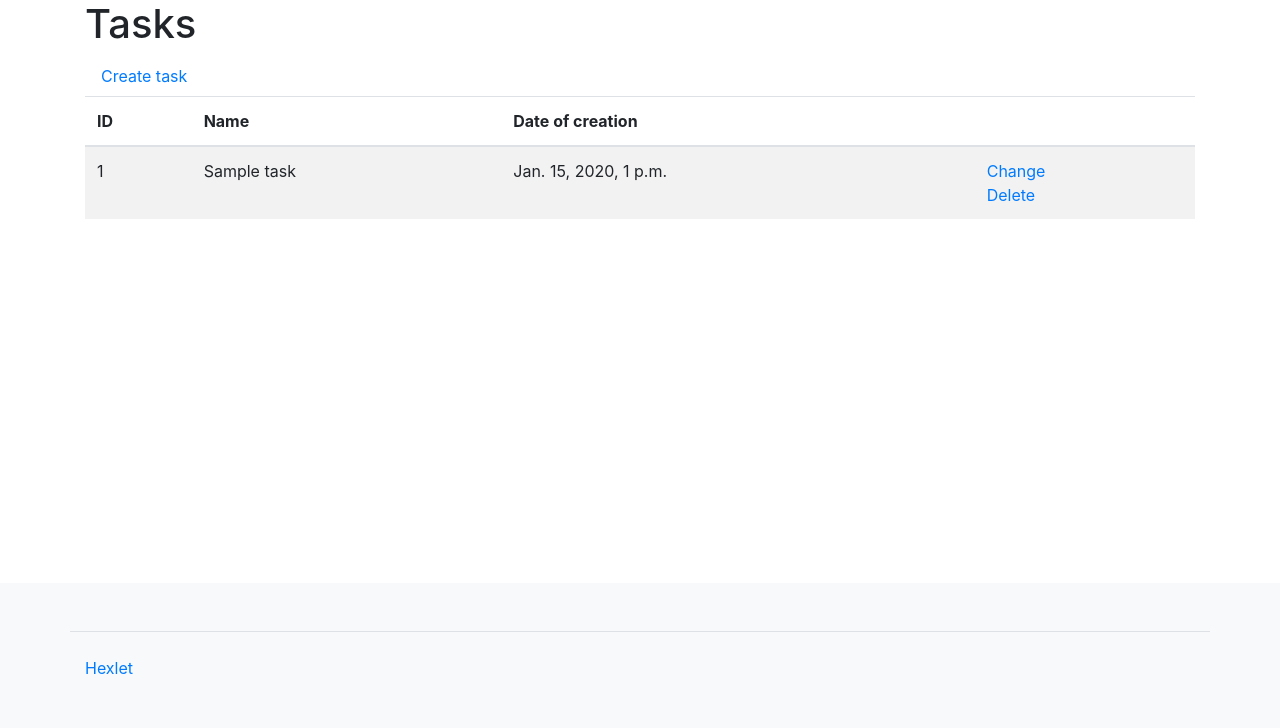
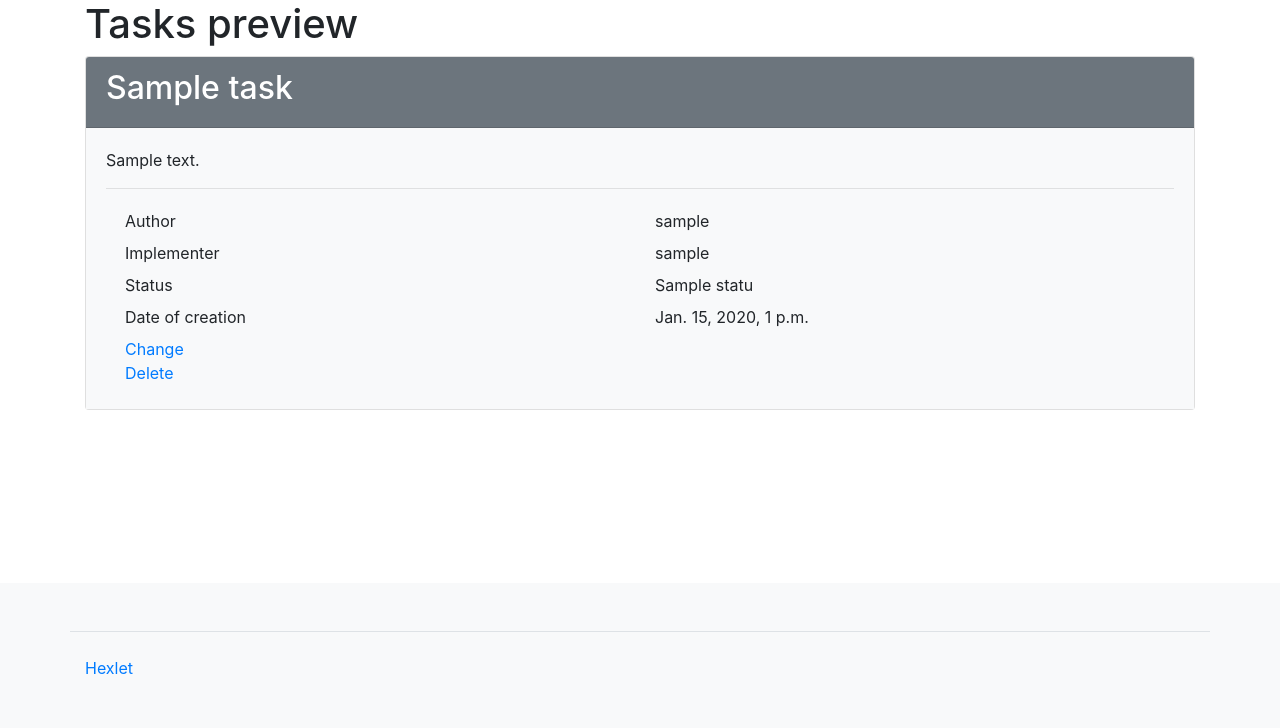
Before and after one commit to choolkov/python-project-52, a Django app: page /tasks/1/ in a window 1280 px wide. Shown: the part 72-800 px from the top of the page. Run offline with Django 4.2, Linux system fonts and the light colour scheme; tables that the repository leaves empty hold one stand-in row (values such as "Sample post"); some libraries are stand-ins or nearby versions.

Commit message:
add task preview

```diff
--- a/task_manager/tasks/urls.py
+++ b/task_manager/tasks/urls.py
@@ -6,8 +6,8 @@ app_name = 'tasks'
 
 urlpatterns = [
     path('', views.TaskListView.as_view(), name='list'),
+    path('<int:pk>/', views.TaskView.as_view(), name='preview'),
     path('create/', views.CreateTaskView.as_view(), name='create'),
-    path('<int:pk>/', views.TaskView.as_view(), name='preview'),  # TODO
     path('<int:pk>/update/', views.UpdateTaskView.as_view(), name='update'),
     path('<int:pk>/delete/', views.DeleteTaskView.as_view(), name='delete'),
 ]
--- a/task_manager/tasks/views.py
+++ b/task_manager/tasks/views.py
@@ -2,11 +2,16 @@ from django.contrib.auth.mixins import LoginRequiredMixin
 from django.contrib.messages.views import SuccessMessageMixin
 from django.urls import reverse_lazy
 from django.utils.translation import gettext_lazy as _
-from django.views.generic import CreateView, DeleteView, UpdateView
+from django.views.generic import CreateView, DeleteView, DetailView, UpdateView
 from django.views.generic.list import ListView
 
 from task_manager.tasks.forms import TaskForm
 from task_manager.tasks.models import Task
+
+
+class TaskView(DetailView):
+    model = Task
+    template_name = 'tasks/preview.html'
 
 
 class TaskListView(ListView):
@@ -14,12 +19,13 @@ class TaskListView(ListView):
     template_name = 'tasks/list.html'
 
 
-class TaskView(ListView):  # TODO
-    queryset = Task.objects.all()
-    template_name = 'tasks/list.html'
+class CreateTaskView(SuccessMessageMixin, CreateView):
+    def form_valid(self, form):
+        self.object = form.save(commit=False)
+        self.object.author = self.request.user
+        self.object.save()
+        return super().form_valid(form)
 
-
-class CreateTaskView(SuccessMessageMixin, CreateView):
     model = Task
     form_class = TaskForm
     template_name = 'tasks/create.html'
--- a/task_manager/templates/tasks/list.html
+++ b/task_manager/templates/tasks/list.html
@@ -10,6 +10,9 @@
     <tr>
       <th>ID</th>
       <th>{% translate "Name" %}</th>
+      <th>{% translate "Status" %}</th>
+      <th>{% translate "Author" %}</th>
+      <th>{% translate "Implementer" %}</th>
       <th>{% translate "Date of creation" %}</th>
       <th></th>
     </tr>
@@ -18,7 +21,10 @@
     {% for task in object_list %}
     <tr>
       <td>{{ task.id }}</td>
-      <td>{{ task.name }}</td>
+      <td><a href="{% url "tasks:preview" task.id %}">{{ task.name }}</a></td>
+      <td>{{ task.status }}</td>
+      <td>{{ task.author }}</td>
+      <td>{{ task.implementer }}</td>
       <td>{{ task.date_created }}</td>
       <td>
         <a href="{% url "tasks:update" task.id %}">{% translate "Change" %}</a>
@@ -28,7 +34,7 @@
     </tr>
     {% empty %}
     <tr>
-      <td colspan=4>{% translate "No tasks yet." %}</td>
+      <td colspan=7>{% translate "No tasks yet." %}</td>
     </tr>
     {% endfor %}
   </tbody>
--- /dev/null
+++ b/task_manager/templates/tasks/preview.html
@@ -0,0 +1,41 @@
+{% extends 'components/base.html' %}
+{% load i18n %}
+
+{% block header %}{% translate "Tasks preview" %}{% endblock %}
+
+{% block content %}
+<div class="card">
+  <div class="card-header bg-secondary text-white">
+    <h2>{{ object.name }}</h2>
+  </div>
+  <div class="card-body bg-light">
+    <p>{{ object.description }}</p>
+    <hr>
+    <div class="container">
+      <div class="row p-1">
+        <div class="col">{% translate "Author" %}</div>
+        <div class="col">{{ object.author }}</div>
+      </div>
+      <div class="row p-1">
+        <div class="col">{% translate "Implementer" %}</div>
+        <div class="col">{{ object.implementer }}</div>
+      </div>
+      <div class="row p-1">
+        <div class="col">{% translate "Status" %}</div>
+        <div class="col">{{ object.status }}</div>
+      </div>
+      <div class="row p-1">
+        <div class="col">{% translate "Date of creation" %}</div>
+        <div class="col">{{ object.date_created }}</div>
+      </div>
+      <div class="row p-1">
+        <div class="col">
+          <a href="{% url "tasks:update" task.id %}">{% translate "Change" %}</a>
+          <br>
+          <a href="{% url "tasks:delete" task.id %}">{% translate "Delete" %}</a>
+        </div>
+      </div>
+    </div>
+  </div>
+</div>
+{% endblock content %}
```
Also changed, not shown: locale/ru/LC_MESSAGES/django.po, 1 other file.
